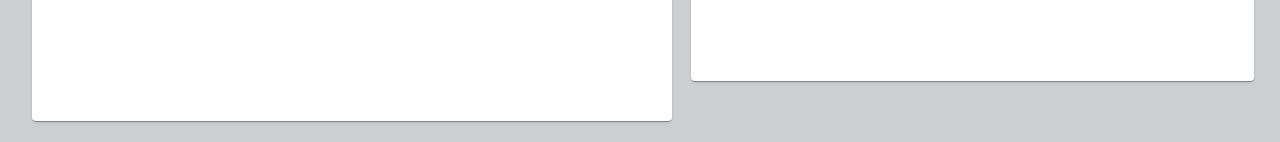
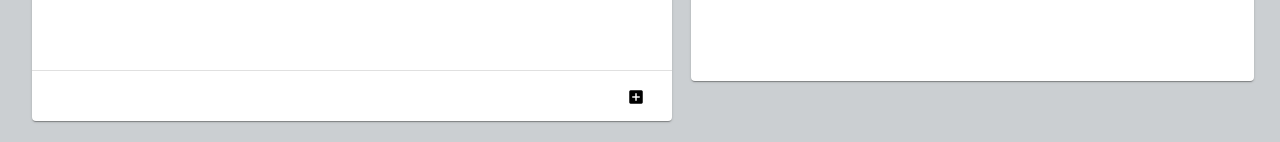
Before and after one commit to TotallyMoxie/Viz-Teams, an Angular app in the folder front-end/: page / in a window 1280 px wide. Shown: the part 655-797 px from the top of the page. Built offline with nearby package versions, Linux system fonts and the light colour scheme.

Commit message:
add button for teams

```diff
--- a/front-end/src/app/team-list/team-list.component.css
+++ b/front-end/src/app/team-list/team-list.component.css
@@ -14,3 +14,17 @@
   margin-top: 1.5rem;
 
 }
+
+.divider2 {
+  width: 100%;
+  position: absolute;
+  bottom: 50px;
+}
+
+.action-row {
+  position: absolute;
+  bottom: 6px;
+  right: 0;
+  margin: 0;
+  padding: 0;
+}
--- a/front-end/src/app/team-list/team-list.component.html
+++ b/front-end/src/app/team-list/team-list.component.html
@@ -7,10 +7,14 @@
   <mat-card-content></mat-card-content>
 
   <mat-card-content></mat-card-content>
-  <br>
 
-  <mat-action-row class="action-row">
-
-  </mat-action-row>
+  <mat-divider class="divider2"></mat-divider>
+  <div class="action-row">
+    <mat-action-row>
+      <button class="add-button" mat-button matTooltip="Add Team" >
+        <mat-icon>add_box</mat-icon>
+      </button>
+    </mat-action-row>
+  </div>
 
 </mat-card>
```
Also changed, not shown: front-end/src/app/team-list/team-list.component.ts (+7 -1 lines).
